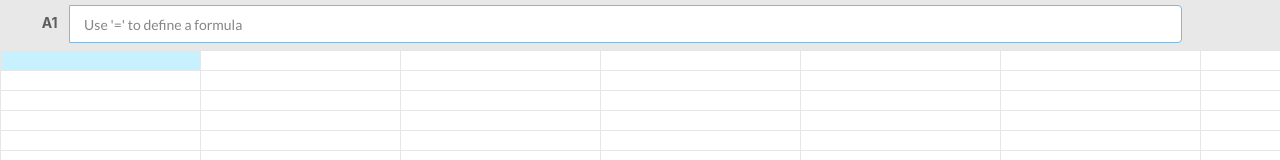
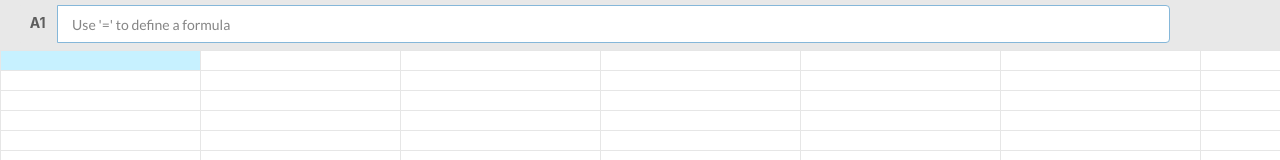
Before and after one commit to gabriel-piles/lean-excel, a React (Create React App) app: page / in a window 1280 px wide. Shown: the top 160 px of the page. Built offline with nearby package versions, Linux system fonts and the light colour scheme.

Commit message:
Fix margind for input box

```diff
--- a/src/components/inputBox/InputBox.css
+++ b/src/components/inputBox/InputBox.css
@@ -8,7 +8,7 @@
 
 .input-container{
     width: 90%;
-    margin: 5px auto 5px 30px;
+    margin: 5px auto 6px 18px;
 }
 .input-container .input{
     width: 100%;
```
